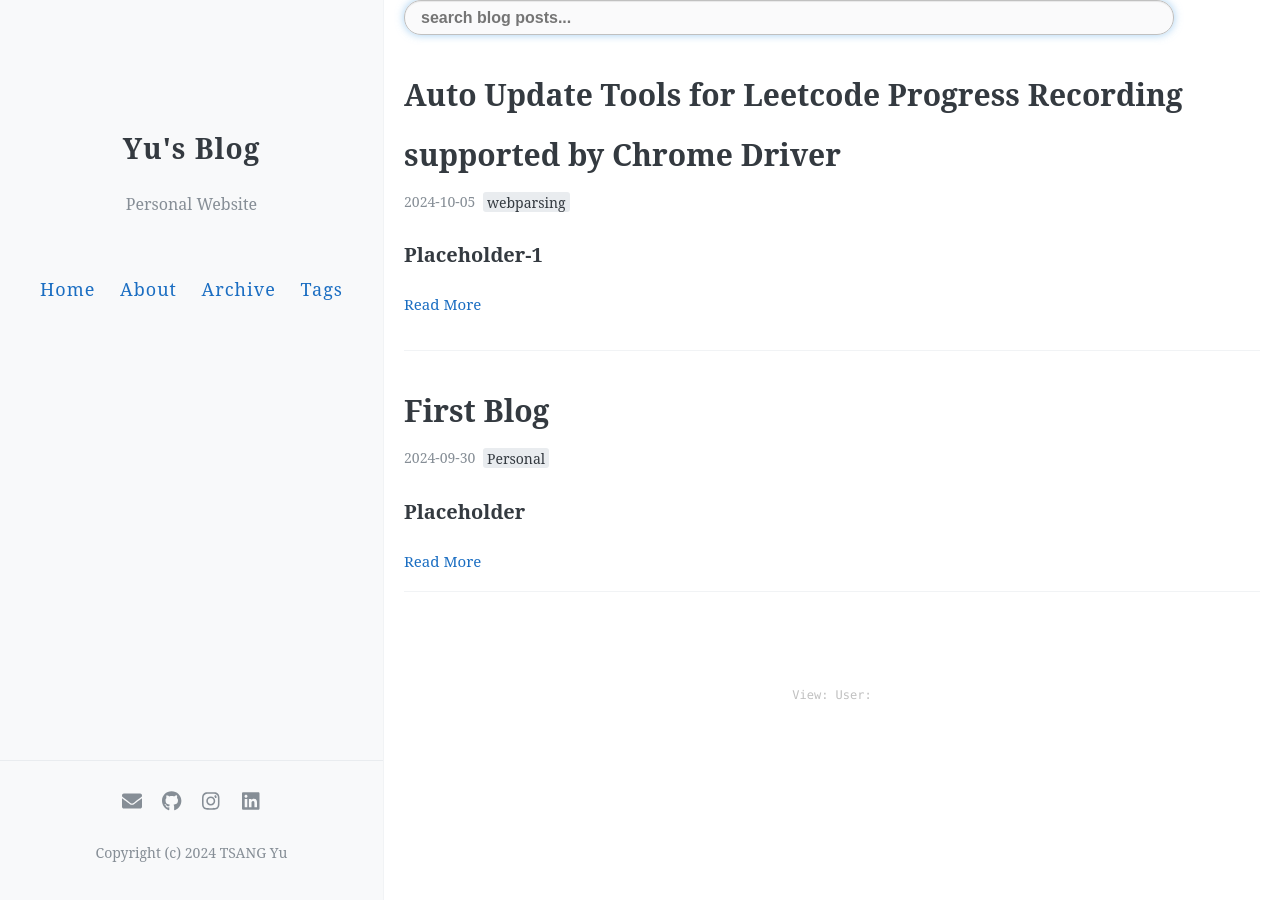
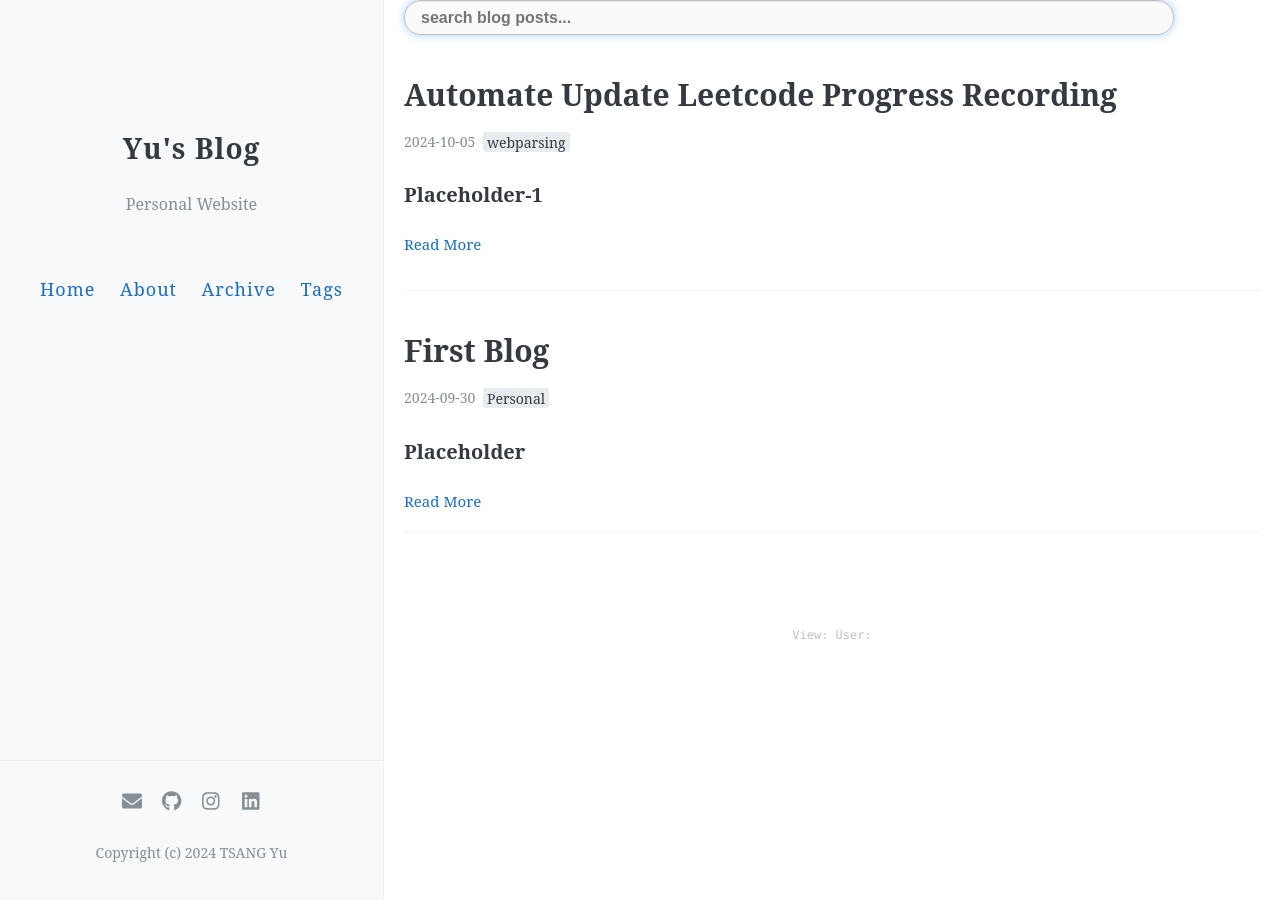
Before and after one commit to yutsang/yutsang.github.io, a Jekyll site: the page built from index.html, in a window 1280 px wide. Built offline with Jekyll 4.4.1, drawn with Linux system fonts in a browser that asks for light colours; the list of posts is cut into pages by our own code; comment, search, counter and statistics services are not loaded.

Commit message:
debug trial

```diff
--- a/_posts/2024-10-05-auto_leetcode_tool.md
+++ b/_posts/2024-10-05-auto_leetcode_tool.md
@@ -1,6 +1,6 @@
 ---
 layout: post
-title: "Auto Update Tools for Leetcode Progress Recording supported by Chrome Driver"
+title: "Automate Update Leetcode Progress Recording"
 date:   2024-10-05
 tags: [webparsing]
 comments: true
```
Also changed, not shown: _posts/2024-09-30-initial_github_pages.md (renamed from _posts/2024-09-30-initial_github_pages copy.md).
